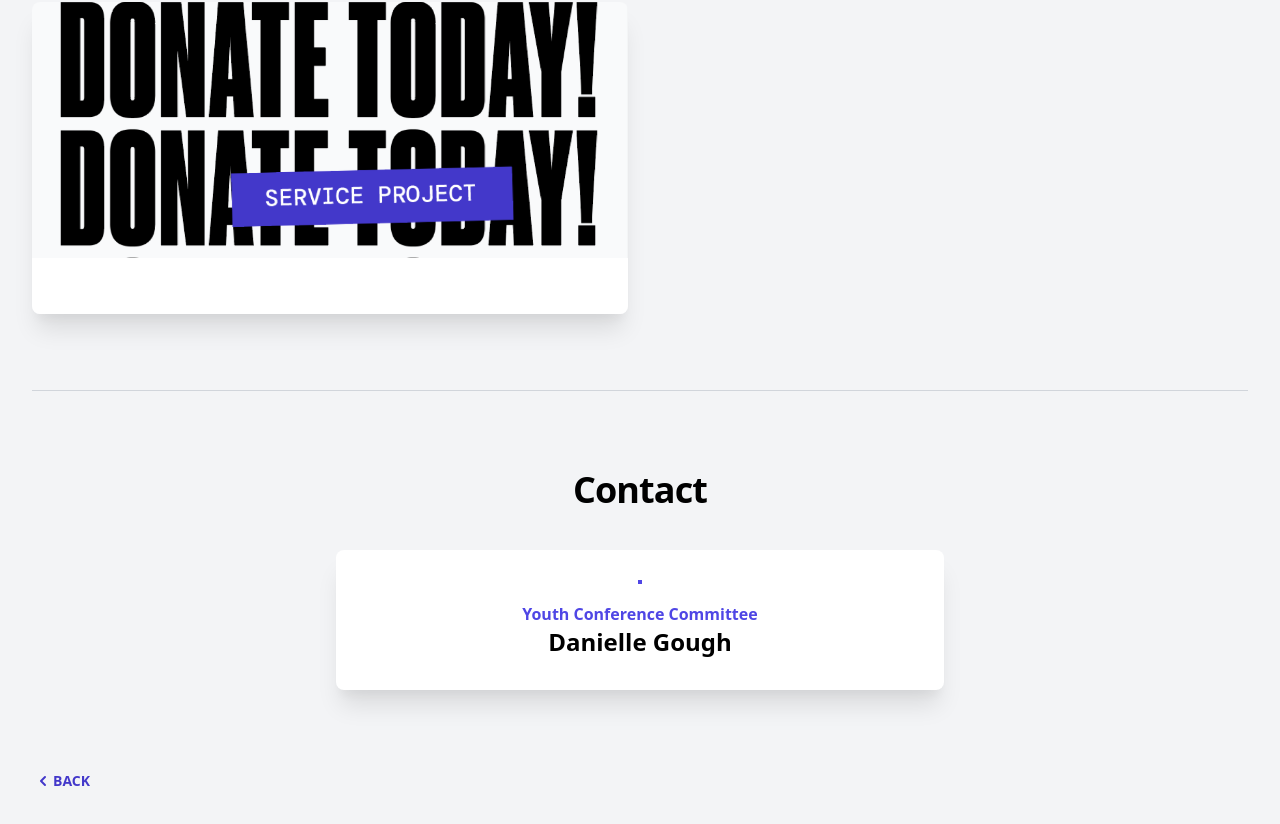
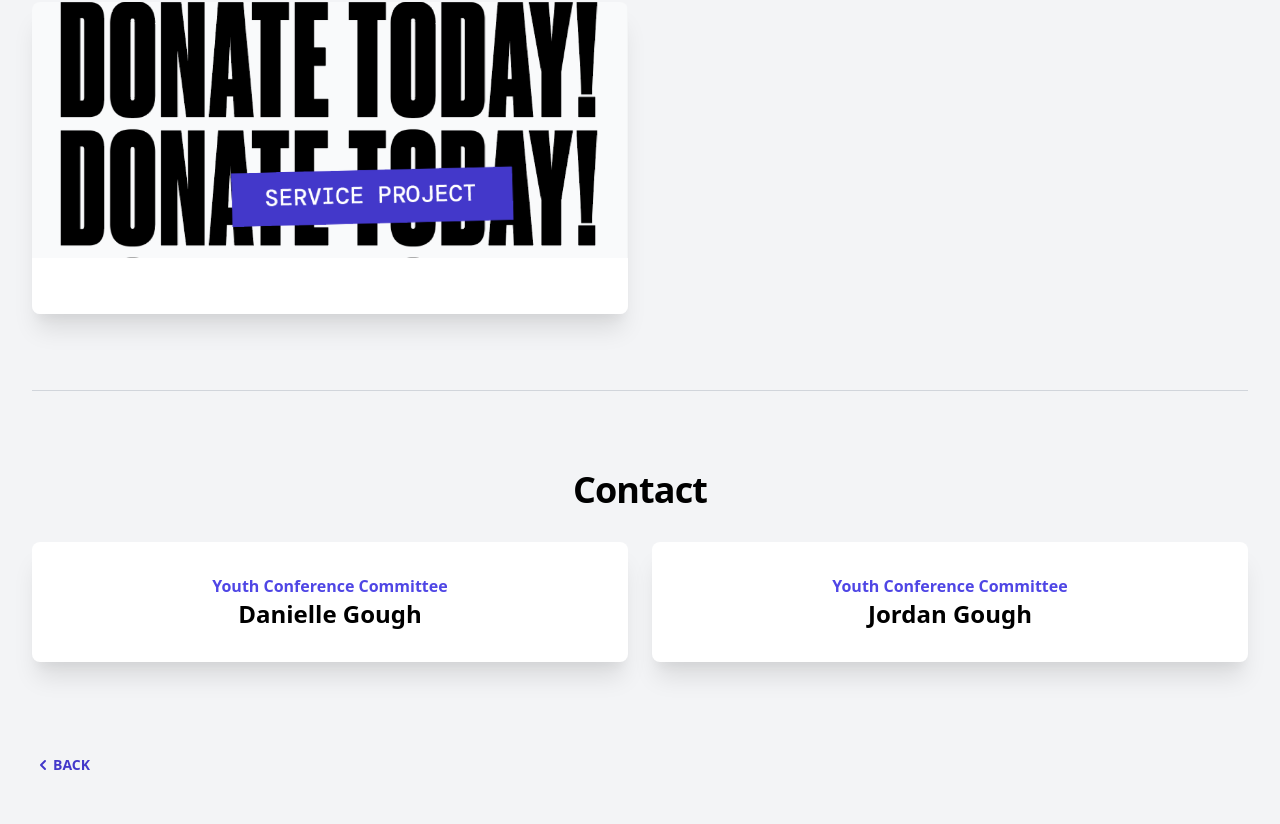
Before and after one commit to snicol21/ourwardapp, a Next.js app: page /Youth-Conference in a window 1280 px wide. Shown: the part 728-1552 px from the top of the page. Built offline with nearby package versions, Linux system fonts and the light colour scheme; a web font is replaced by a local one.

Commit message:
rename ImageCard to ContactCard and make the image optional

```diff
--- a/components/modules/cards/FaceCard.tsx
+++ b/components/modules/cards/ContactCard.tsx
@@ -1,20 +1,21 @@
 import { IButton, IImage } from "../../../shared/types"
 import PrimaryButton from "../../elements/buttons/PrimaryButton"
 
-export type IFaceCard = {
+export type IContactCard = {
   title: string
   subtitle: string
   className?: string
-  images: IImage[]
+  images?: IImage[]
   button?: IButton
   hidden?: boolean
 }
 
-const FaceCard = ({ ...card }: IFaceCard) => {
+const ContactCard = ({ ...card }: IContactCard) => {
   const buttonColor = card.button?.color ? card.button?.color : "primary"
   return (
     <div className={`${card.className} bg-white rounded-lg shadow-xl p-8 h-full text-center flex flex-col justify-between`}>
       <div className="flex flex-col items-center">
+        {card.images && (
           <div className="flex -space-x-4 pb-5">
             {card.images.map((image: IImage) => (
               <img
@@ -26,6 +27,7 @@ const FaceCard = ({ ...card }: IFaceCard) => {
               />
             ))}
           </div>
+        )}
         <div className="text-primary font-semibold">{card.subtitle}</div>
         <h3 className="text-2xl text-center font-bold">{card.title}</h3>
       </div>
@@ -40,4 +42,4 @@ const FaceCard = ({ ...card }: IFaceCard) => {
   )
 }
 
-export default FaceCard
+export default ContactCard
--- a/data/dataFamilyHistory.tsx
+++ b/data/dataFamilyHistory.tsx
@@ -1,4 +1,4 @@
-import { IFaceCard } from "../components/modules/cards/FaceCard"
+import { IContactCard } from "../components/modules/cards/ContactCard"
 import { IHeroCard } from "../components/modules/cards/HeroCard"
 import { IImageCard } from "../components/modules/cards/ImageCard"
 import { IBlockQuote } from "../components/elements/headers/BlockQuote"
@@ -93,7 +93,7 @@ export const dataImageCards: IImageCard[] = [
   },
 ]
 
-export const dataFaceCard: IFaceCard = {
+export const dataFaceCard: IContactCard = {
   title: "Jordan\xa0Gough",
   subtitle: "Temple & Family History Leader",
   images: [
--- a/data/dataIndex.tsx
+++ b/data/dataIndex.tsx
@@ -1,4 +1,4 @@
-import { IFaceCard } from "../components/modules/cards/FaceCard"
+import { IContactCard } from "../components/modules/cards/ContactCard"
 import { IHeroCard } from "../components/modules/cards/HeroCard"
 import { IImageCard } from "../components/modules/cards/ImageCard"
 import { IEventCard } from "../components/modules/cards/EventCard"
@@ -266,7 +266,7 @@ export const dataInfoCards: IEventCard[] = [
   },
 ]
 
-export const dataFaceCards: IFaceCard[] = [
+export const dataFaceCards: IContactCard[] = [
   {
     title: "Bishop\xa0Harman",
     subtitle: "Bishop",
--- a/data/dataWelfare.tsx
+++ b/data/dataWelfare.tsx
@@ -1,4 +1,4 @@
-import { IFaceCard } from "../components/modules/cards/FaceCard"
+import { IContactCard } from "../components/modules/cards/ContactCard"
 import { IHeroCard } from "../components/modules/cards/HeroCard"
 import { IImageCard } from "../components/modules/cards/ImageCard"
 import { IBlockQuote } from "../components/elements/headers/BlockQuote"
@@ -95,7 +95,7 @@ export const dataImageCards: IImageCard[] = [
   },
 ]
 
-export const dataFaceCard: IFaceCard = {
+export const dataFaceCard: IContactCard = {
   title: "Jason\xa0Hardman",
   subtitle: "Welfare Specialist",
   images: [
--- a/data/dataYouthConference.tsx
+++ b/data/dataYouthConference.tsx
@@ -1,9 +1,9 @@
-import { IFaceCard } from "../components/modules/cards/FaceCard"
+import { IContactCard } from "../components/modules/cards/ContactCard"
 import { IHeroCard } from "../components/modules/cards/HeroCard"
 import { IImageCard } from "../components/modules/cards/ImageCard"
 
 export const dataHeroCard: IHeroCard = {
-  title: "Youth Conference\nSign Up",
+  title: "Youth Conference Sign\xa0Up",
   paragraph: "All youth ages 11 - 18",
   image: {
     src: "/images/youth-conference/M3W_YouthConf_Image-1.png",
@@ -29,15 +29,13 @@ export const dataImageCards: IImageCard[] = [
   },
 ]
 
-export const dataFaceCard: IFaceCard = {
-  title: "Danielle\xa0Gough",
-  subtitle: "Youth Conference Committee",
-  images: [
-    {
-      src: "",
-      alt: "",
-      width: 0,
-      height: 0,
-    },
-  ],
-}
+export const dataFaceCards: IContactCard[] = [
+  {
+    title: "Danielle\xa0Gough",
+    subtitle: "Youth Conference Committee",
+  },
+  {
+    title: "Jordan\xa0Gough",
+    subtitle: "Youth Conference Committee",
+  },
+]
--- a/pages/Youth-Conference.tsx
+++ b/pages/Youth-Conference.tsx
@@ -5,10 +5,10 @@ import PrimaryButton from "../components/elements/buttons/PrimaryButton"
 import Icon from "../components/elements/icons/Icon"
 import HeroCard from "../components/modules/cards/HeroCard"
 import ImageCard, { IImageCard } from "../components/modules/cards/ImageCard"
-import { dataHeroCard, dataImageCards, dataFaceCard } from "../data/dataYouthConference"
+import { dataHeroCard, dataImageCards, dataFaceCards } from "../data/dataYouthConference"
 import SectionHeader from "../components/elements/headers/SectionHeader"
 import Divider from "../components/elements/dividers/Divider"
-import FaceCard from "../components/modules/cards/FaceCard"
+import ContactCard, { IContactCard } from "../components/modules/cards/ContactCard"
 
 function YouthConference() {
   return (
@@ -27,7 +27,7 @@ function YouthConference() {
         </div>
         {dataImageCards.filter((card) => !card.hidden).length > 0 && (
           <>
-            <SectionHeader title="Service Project Donations" />
+            <SectionHeader title="Service\xa0Project Donations" />
             <div className="grid grid-cols-1 gap-x-6 sm:grid-cols-2 lg:grid-cols-2 pt-5">
               {dataImageCards
                 .filter((card) => !card.hidden)
@@ -42,8 +42,14 @@ function YouthConference() {
         <div className="pt-16">
           <Divider />
           <SectionHeader title="Contact" />
-          <div className="grid grid-cols-1 sm:grid-cols-4 pt-10">
-            <FaceCard {...Object.assign(dataFaceCard, { className: "col-span-1 sm:col-span-2 sm:col-start-2" })} />
+          <div className="grid grid-cols-1 gap-x-6 sm:grid-cols-2 mt-5">
+            {dataFaceCards
+              .filter((card) => !card.hidden)
+              .map((card: IContactCard) => (
+                <div key={card.title} className="py-3 w-full">
+                  <ContactCard {...Object.assign(card, { className: "col-span-1" })} />
+                </div>
+              ))}
           </div>
         </div>
         <PrimaryButton type="link" className="mt-20" link={{ url: "/" }}>
--- a/pages/index.tsx
+++ b/pages/index.tsx
@@ -3,7 +3,7 @@ import Layout from "../components/layouts/Layout"
 import SectionHeader from "../components/elements/headers/SectionHeader"
 import HeroCard from "../components/modules/cards/HeroCard"
 import EventCard, { IEventCard } from "../components/modules/cards/EventCard"
-import FaceCard, { IFaceCard } from "../components/modules/cards/FaceCard"
+import ContactCard, { IContactCard } from "../components/modules/cards/ContactCard"
 import MiniCard, { IMiniCard } from "../components/modules/cards/MiniCard"
 import ImageCard, { IImageCard } from "../components/modules/cards/ImageCard"
 import { dataSundayMeeting, dataInfoCards, dataFaceCards, dataMiniCards, dataImageCards } from "../data/dataIndex"
@@ -37,9 +37,9 @@ function Home() {
           <div className="grid grid-cols-1 gap-x-6 sm:grid-cols-2">
             {dataFaceCards
               .filter((card) => !card.hidden)
-              .map((card: IFaceCard) => (
+              .map((card: IContactCard) => (
                 <div key={card.title} className="py-3 w-full">
-                  <FaceCard {...Object.assign(card, { className: "col-span-1" })} />
+                  <ContactCard {...Object.assign(card, { className: "col-span-1" })} />
                 </div>
               ))}
           </div>
--- a/pages/temple-family-history.tsx
+++ b/pages/temple-family-history.tsx
@@ -9,7 +9,7 @@ import BlockQuote from "../components/elements/headers/BlockQuote"
 import { dataHeroCard, dataBlockQuote, dataImageCards, dataFaceCard } from "../data/dataFamilyHistory"
 import SectionHeader from "../components/elements/headers/SectionHeader"
 import Divider from "../components/elements/dividers/Divider"
-import FaceCard from "../components/modules/cards/FaceCard"
+import ContactCard from "../components/modules/cards/ContactCard"
 
 function TempleAndFamilyHistory() {
   return (
@@ -47,7 +47,7 @@ function TempleAndFamilyHistory() {
           <Divider />
           <SectionHeader title="Contact" />
           <div className="grid grid-cols-1 sm:grid-cols-4 pt-10">
-            <FaceCard {...Object.assign(dataFaceCard, { className: "col-span-1 sm:col-span-2 sm:col-start-2" })} />
+            <ContactCard {...Object.assign(dataFaceCard, { className: "col-span-1 sm:col-span-2 sm:col-start-2" })} />
           </div>
         </div>
         <PrimaryButton type="link" className="mt-20" link={{ url: "/" }}>
--- a/pages/welfare.tsx
+++ b/pages/welfare.tsx
@@ -9,7 +9,7 @@ import BlockQuote from "../components/elements/headers/BlockQuote"
 import { dataHeroCard, dataBlockQuote, dataImageCards, dataFaceCard } from "../data/dataWelfare"
 import SectionHeader from "../components/elements/headers/SectionHeader"
 import Divider from "../components/elements/dividers/Divider"
-import FaceCard from "../components/modules/cards/FaceCard"
+import ContactCard from "../components/modules/cards/ContactCard"
 
 function Welfare() {
   return (
@@ -48,7 +48,7 @@ function Welfare() {
           <Divider />
           <SectionHeader title="Contact" />
           <div className="grid grid-cols-1 sm:grid-cols-4 pt-10">
-            <FaceCard {...Object.assign(dataFaceCard, { className: "col-span-1 sm:col-span-2 sm:col-start-2" })} />
+            <ContactCard {...Object.assign(dataFaceCard, { className: "col-span-1 sm:col-span-2 sm:col-start-2" })} />
           </div>
         </div>
         <PrimaryButton type="link" className="mt-20" link={{ url: "/" }}>
```
Lines whose indentation alone changed are shown as unchanged.
